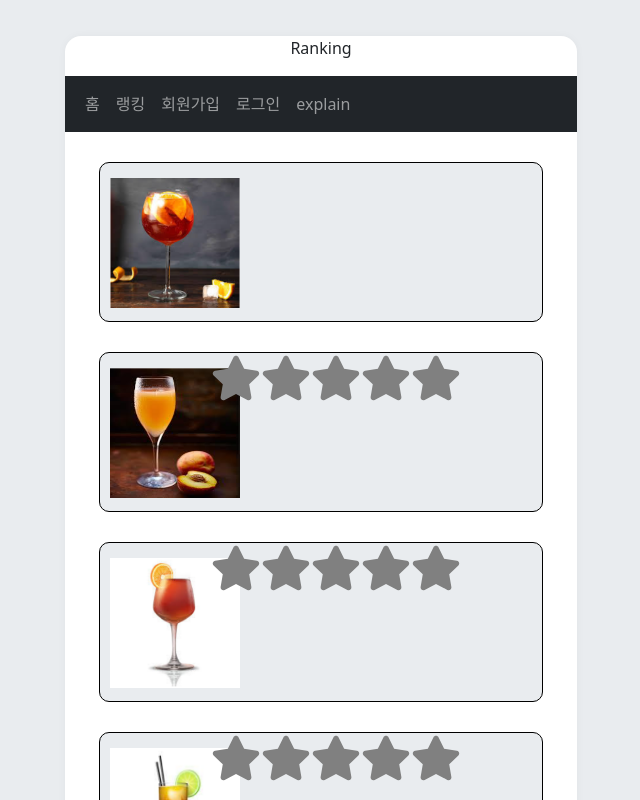
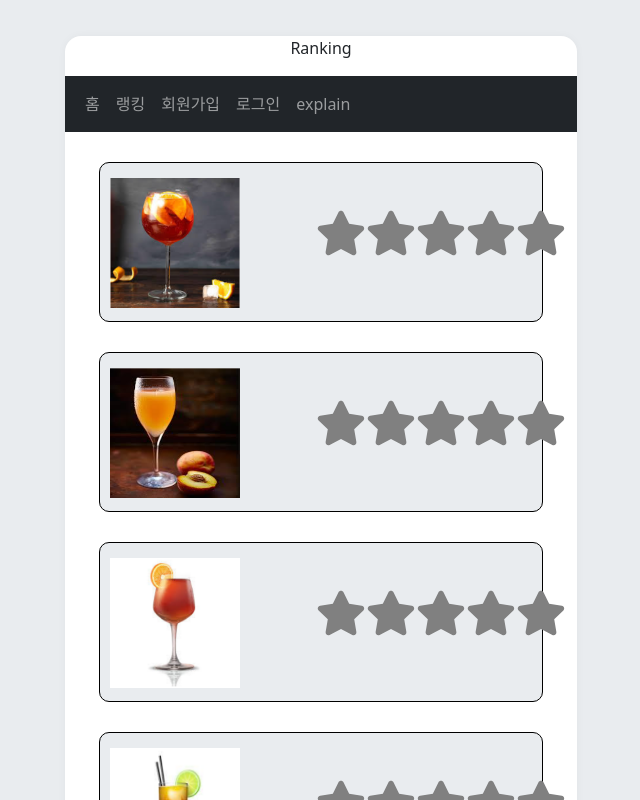
Before and after one commit to kyuri0927/Homemade_Cocktail, a React (Create React App) app: page /Rank in a window 1280 px wide. Shown: the top 800 px of the page, without its empty margins (319-959 px from the left). Built offline with nearby package versions, Linux system fonts and the light colour scheme.

Commit message:
레이아웃 조정

```diff
--- a/src/components/Card/index.js
+++ b/src/components/Card/index.js
@@ -27,15 +27,17 @@ function Card() {
                 style={{
                   width: "130px",
                   height: " 130px",
-                  display: "flex",
+                  display: "relaitve",
                   marginTop: "15px",
                   marginLeft: "10px",
                   margin: "inline",
+                  float: "left",
                 }}
               />
-
-              <p>술이름</p>
-              <p>평점</p>
+              <Styled.FontWrapper>
+                <p>술이름</p>
+                <p>평점</p>
+              </Styled.FontWrapper>
             </Styled.Box>
           </div>
         );
--- a/src/components/Card/styled.js
+++ b/src/components/Card/styled.js
@@ -16,4 +16,12 @@ export const imgBox = styled.image`
   width: 10px;
   height: 10px;
   object-fit: cover;
+  vertical-align: middle;
 `;
+
+export const FontWrapper = styled.div`
+  display: relative;
+  margin-top: 50px;
+  /* justify-content: center; //가로가운데
+  align-items: center; //세로가운데 */
+`;
--- a/src/pages/Rank/index.js
+++ b/src/pages/Rank/index.js
@@ -28,12 +28,14 @@ function Rank() {
                   style={{
                     width: "130px",
                     height: " 130px",
-                    display: "flex",
+                    display: "relaitve",
                     marginTop: "15px",
                     marginLeft: "10px",
                     margin: "inline",
+                    float: "left",
                   }}
                 />
+
                 <Rating></Rating>
               </Styled.Box>
             </div>
```
